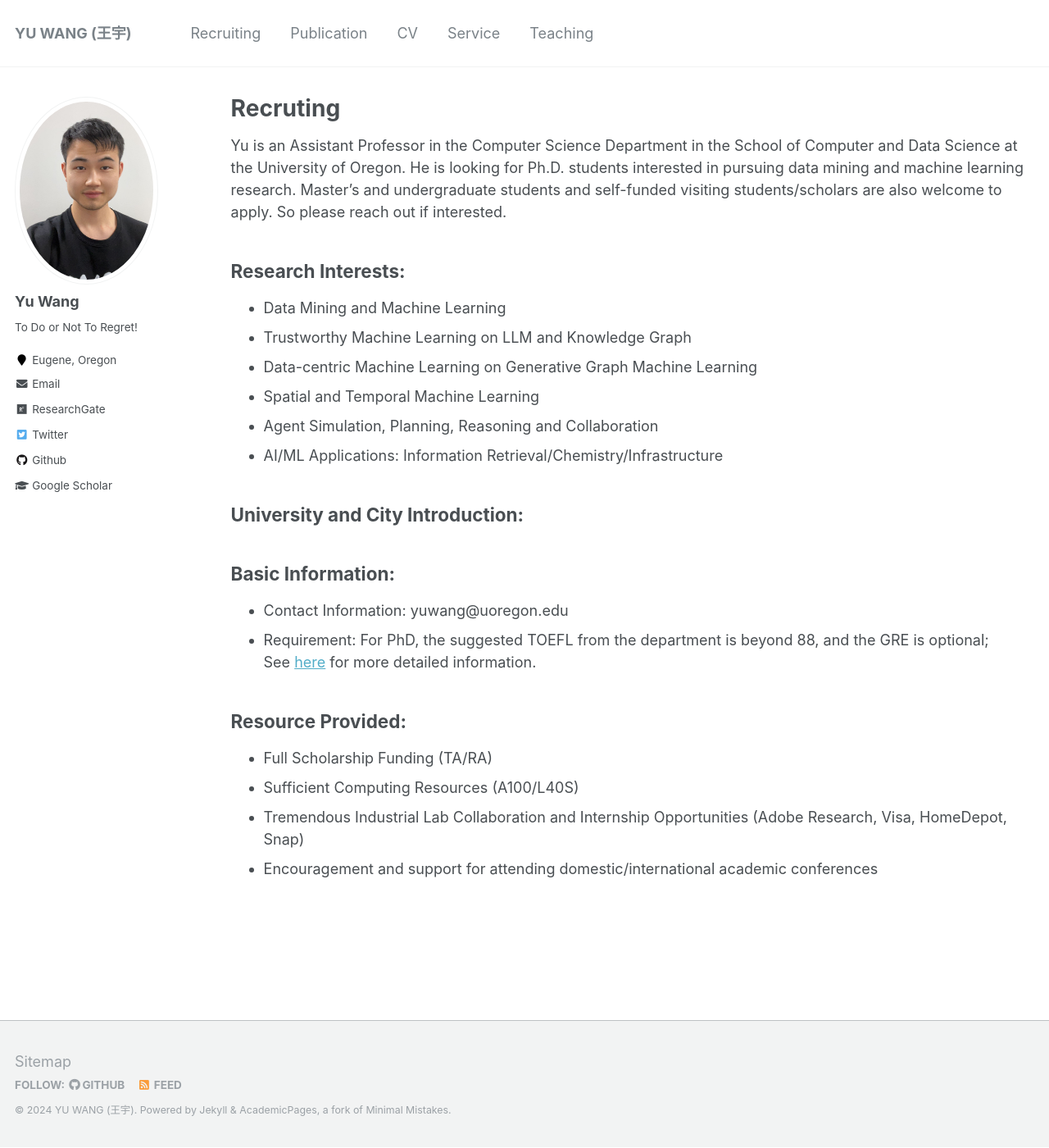
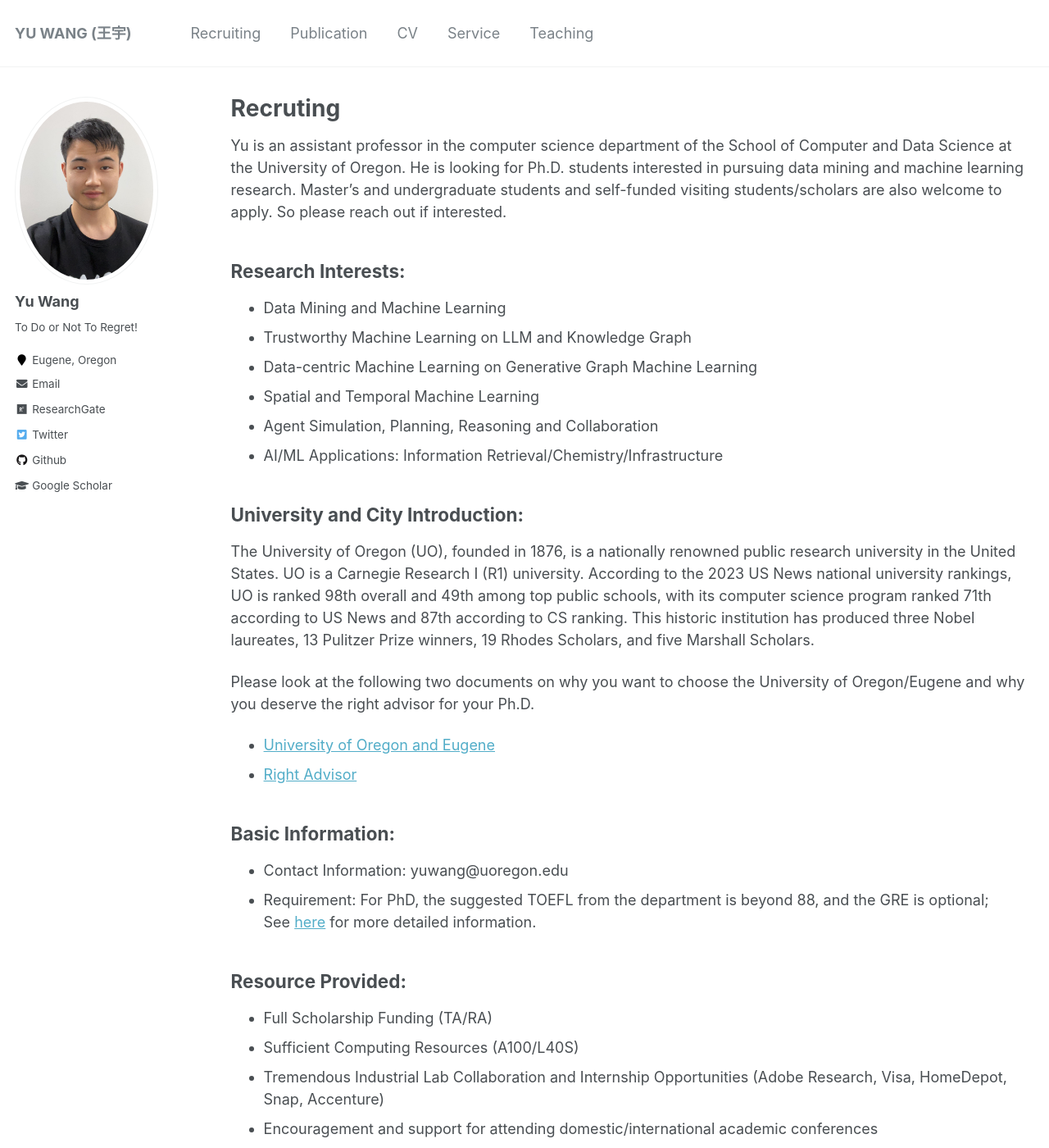
Before and after one commit to yuwang0103/yuwang0103.github.io, a Jekyll site: the page built from _pages/Recruiting.md, in a window 1280 px wide and 1400 px high. Shown: the whole window at 82% size. Built offline with Jekyll 4.4.1, drawn with Linux system fonts in a browser that asks for light colours.

Commit message:
Update Recruiting.md

```diff
--- a/_pages/Recruiting.md
+++ b/_pages/Recruiting.md
@@ -4,7 +4,7 @@ title: "Recruting"
 permalink: /recruiting/
 author_profile: true
 ---
-Yu is an Assistant Professor in the Computer Science Department in the School of Computer and Data Science at the University of Oregon. He is looking for Ph.D. students interested in pursuing data mining and machine learning research. Master's and undergraduate students and self-funded visiting students/scholars are also welcome to apply.
+Yu is an assistant professor in the computer science department of the School of Computer and Data Science at the University of Oregon. He is looking for Ph.D. students interested in pursuing data mining and machine learning research. Master's and undergraduate students and self-funded visiting students/scholars are also welcome to apply.
 So please reach out if interested.
 
 
@@ -19,7 +19,11 @@ Research Interests:
 
 University and City Introduction:
 ------
+The University of Oregon (UO), founded in 1876, is a nationally renowned public research university in the United States. UO is a Carnegie Research I (R1) university. According to the 2023 US News national university rankings, UO is ranked 98th overall and 49th among top public schools, with its computer science program ranked 71th according to US News and 87th according to CS ranking.  This historic institution has produced three Nobel laureates, 13 Pulitzer Prize winners, 19 Rhodes Scholars, and five Marshall Scholars.
 
+Please look at the following two documents on why you want to choose the University of Oregon/Eugene and why you deserve the right advisor for your Ph.D.
+- [University of Oregon and Eugene]()
+- [Right Advisor]()
 
 
 Basic Information:
@@ -33,5 +37,5 @@ Resource Provided:
 ------
 - Full Scholarship Funding (TA/RA)
 - Sufficient Computing Resources (A100/L40S)
-- Tremendous Industrial Lab Collaboration and Internship Opportunities (Adobe Research, Visa, HomeDepot, Snap)
+- Tremendous Industrial Lab Collaboration and Internship Opportunities (Adobe Research, Visa, HomeDepot, Snap, Accenture)
 - Encouragement and support for attending domestic/international academic conferences
```
